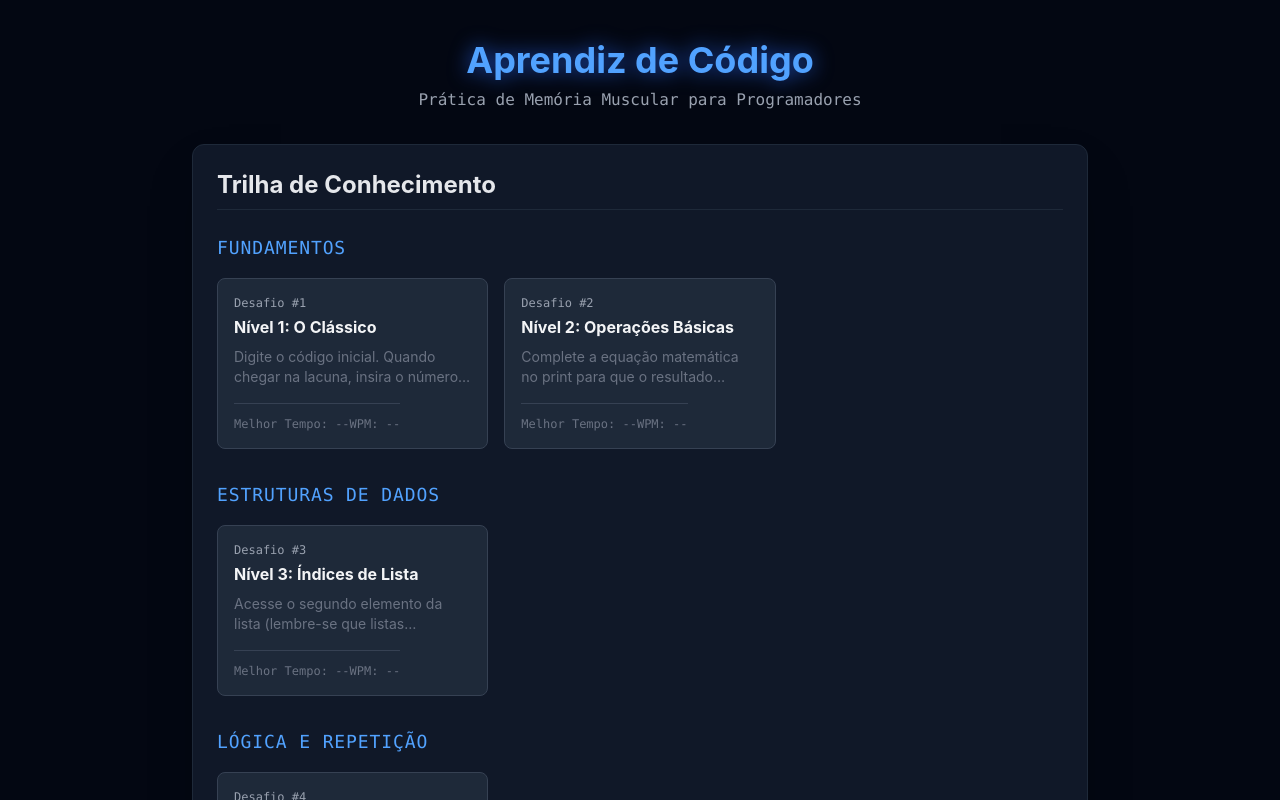
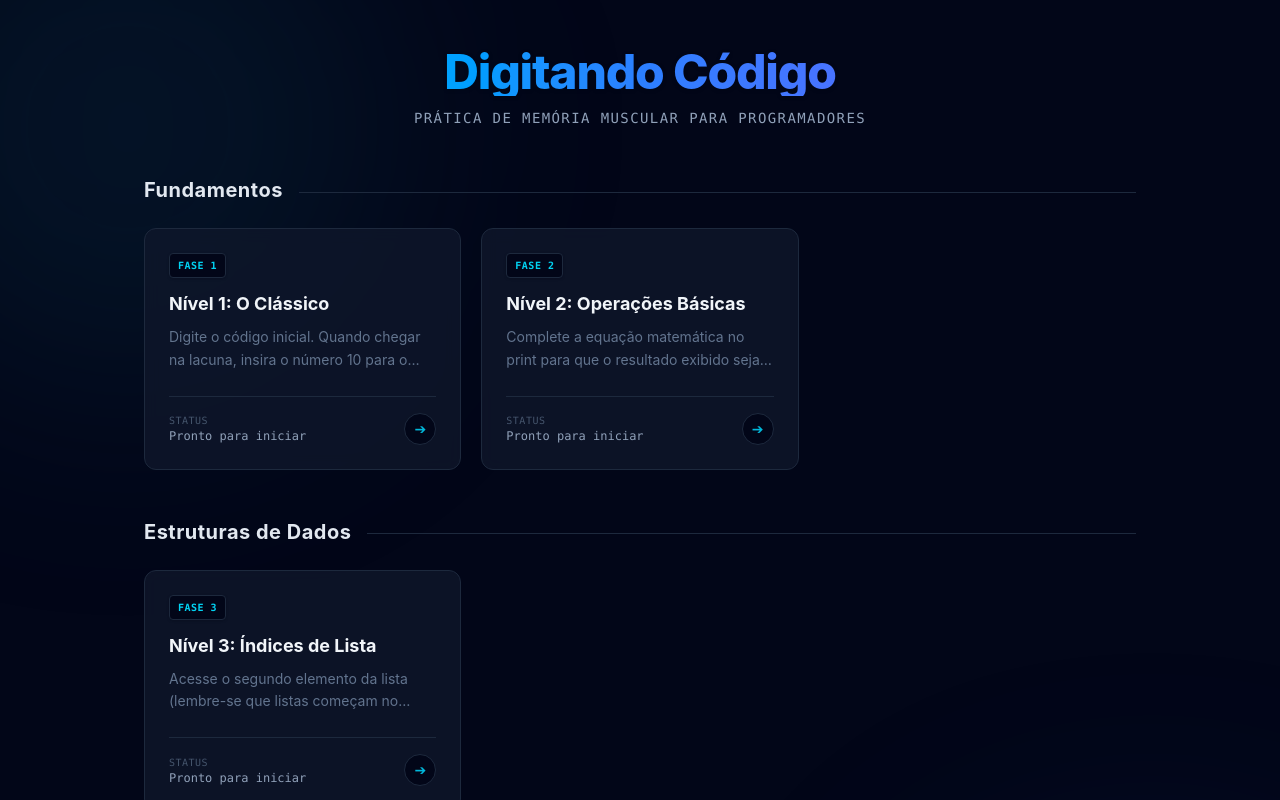
Before and after one commit to lucasdlima/digitando-codigo, a React (Vite) app: page / in a window 1280 px wide. Shown: the top 800 px of the page. Built offline with nearby package versions, Linux system fonts and the light colour scheme.

Commit message:
feat: enhance App and MenuInicial components with improved layout and styling

```diff
--- a/src/App.tsx
+++ b/src/App.tsx
@@ -1,7 +1,7 @@
 import TelaDeCodigo from './components/TelaDeCodigo';
 import TecladoVirtual from './components/TecladoVirtual';
 import PainelMetricas from './components/PainelMetricas';
-import MenuInicial from './components/MenuInicial'; // <-- Importa o menu
+import MenuInicial from './components/MenuInicial';
 import { useGameStore } from './store/useGameStore';
 
 function App() {
@@ -9,36 +9,49 @@ function App() {
 
   const handleReiniciar = (e: React.MouseEvent<HTMLButtonElement>) => {
     e.currentTarget.blur();
-    // Reinicia acionando a própria fase novamente
     useGameStore.getState().iniciarDesafio(desafioAtual);
   };
 
   return (
-    <div className="min-h-screen flex flex-col items-center justify-center py-10 bg-gray-950 text-gray-100">
+    <div className="min-h-screen flex flex-col items-center py-12 bg-slate-950 text-slate-300 selection:bg-cyan-900 selection:text-cyan-50 relative overflow-hidden font-sans">
 
-      <div className="text-center mb-8">
-        <h1 className="text-4xl font-bold text-blue-400 mb-2 drop-shadow-[0_0_10px_rgba(37,99,235,0.8)]">
-          Aprendiz de Código
+      {/* Efeito de luz de fundo (Glow) para estética moderna */}
+      <div className="absolute top-[-10%] left-[-10%] w-[40%] h-[40%] bg-cyan-900/20 rounded-full blur-[120px] pointer-events-none"></div>
+      <div className="absolute bottom-[-10%] right-[-10%] w-[40%] h-[40%] bg-blue-900/20 rounded-full blur-[120px] pointer-events-none"></div>
+
+      <div className="w-full max-w-5xl px-4 z-10 flex flex-col items-center">
+
+        {/* Header Global */}
+        <div className="text-center mb-12 w-full">
+          <h1 className="text-5xl font-extrabold mb-3 tracking-tight text-transparent bg-clip-text bg-gradient-to-r from-cyan-400 via-blue-500 to-indigo-500 drop-shadow-sm">
+            Digitando Código
           </h1>
-        <p className="text-gray-400 font-mono">Prática de Memória Muscular para Programadores</p>
+          <p className="text-slate-400 font-mono text-sm uppercase tracking-widest">
+            Prática de Memória Muscular para Programadores
+          </p>
         </div>
 
         {/* ROTEAMENTO DE TELA VIA ESTADO */}
         {telaAtual === 'MENU' ? (
           <MenuInicial />
         ) : (
-        <>
-          <div className="w-full max-w-4xl flex justify-between items-end mb-4 px-2">
+          <div className="w-full flex flex-col items-center animate-fade-in">
+
+            {/* Header da Fase */}
+            <div className="w-full max-w-4xl flex justify-between items-start md:items-end mb-6 px-6 py-5 bg-slate-900/80 border border-slate-800 rounded-xl backdrop-blur-md shadow-lg">
               <div>
-              <h2 className="text-xl font-bold text-blue-300">{desafioAtual.titulo}</h2>
-              <p className="text-gray-400 mt-1 max-w-2xl">{desafioAtual.instrucao}</p>
+                <span className="text-[11px] font-mono text-cyan-500 font-bold uppercase tracking-widest mb-1 block">
+                  {desafioAtual.categoria}
+                </span>
+                <h2 className="text-2xl font-bold text-slate-100">{desafioAtual.titulo}</h2>
+                <p className="text-slate-400 mt-1 text-sm max-w-2xl leading-relaxed">{desafioAtual.instrucao}</p>
               </div>
 
               <button
                 onClick={voltarParaMenu}
-              className="text-gray-500 hover:text-gray-300 font-mono text-sm underline transition-colors"
+                className="text-slate-500 hover:text-cyan-400 font-mono text-sm transition-colors flex items-center gap-2 group mt-4 md:mt-0"
               >
-              ← Voltar ao Menu
+                <span className="group-hover:-translate-x-1 transition-transform">←</span> Menu
               </button>
             </div>
 
@@ -47,28 +60,28 @@ function App() {
             {status === 'CONCLUIDO' ? <PainelMetricas /> : <TecladoVirtual />}
 
             {/* Botões Inferiores */}
-          <div className="flex gap-4 mt-8">
+            <div className="flex gap-4 mt-10">
               <button
                 type="button"
                 onClick={handleReiniciar}
-              className="px-6 py-2 bg-gray-800 hover:bg-gray-700 text-gray-300 font-mono rounded-md border border-gray-600 transition-colors"
+                className="px-6 py-2.5 bg-slate-900 hover:bg-slate-800 text-slate-300 font-mono text-sm rounded-lg border border-slate-700 hover:border-slate-500 transition-all shadow-sm"
               >
-              Reiniciar Script
+                ⟳ Reiniciar Script
               </button>
 
               {status === 'CONCLUIDO' && (
                 <button
                   type="button"
                   onClick={voltarParaMenu}
-                className="px-6 py-2 bg-blue-600 hover:bg-blue-500 text-white font-bold font-mono rounded-md shadow-[0_0_15px_rgba(37,99,235,0.4)] transition-all transform hover:scale-105"
+                  className="px-8 py-2.5 bg-gradient-to-r from-cyan-600 to-blue-600 hover:from-cyan-500 hover:to-blue-500 text-white font-bold font-mono text-sm rounded-lg shadow-[0_0_20px_rgba(8,145,178,0.3)] transition-all transform hover:scale-105"
                 >
                   Concluir e Voltar ➔
                 </button>
               )}
             </div>
-        </>
+          </div>
         )}
-
+      </div>
     </div>
   );
 }
--- a/src/components/MenuInicial.tsx
+++ b/src/components/MenuInicial.tsx
@@ -5,56 +5,62 @@ import type { Desafio } from '../types/game';
 export default function MenuInicial() {
   const { iniciarDesafio } = useGameStore();
 
-  // Agrupa os desafios do JSON por categoria automaticamente
   const desafiosPorCategoria = (desafiosData as Desafio[]).reduce((acumulador, desafio) => {
-    if (!acumulador[desafio.categoria]) {
-      acumulador[desafio.categoria] = [];
-    }
+    if (!acumulador[desafio.categoria]) acumulador[desafio.categoria] = [];
     acumulador[desafio.categoria].push(desafio);
     return acumulador;
   }, {} as Record<string, Desafio[]>);
 
   return (
-    <div className="w-full max-w-4xl mx-auto p-6 bg-gray-900 rounded-xl border border-gray-800 shadow-2xl animate-fade-in">
-      <h2 className="text-2xl font-bold text-gray-200 mb-6 border-b border-gray-800 pb-2">
-        Trilha de Conhecimento
-      </h2>
+    <div className="w-full flex flex-col gap-12 animate-fade-in pb-10">
+      {Object.entries(desafiosPorCategoria).map(([categoria, desafios]) => (
+        <section key={categoria} className="w-full relative">
 
-      <div className="flex flex-col gap-8">
-        {Object.entries(desafiosPorCategoria).map(([categoria, desafios]) => (
-          <div key={categoria}>
-            <h3 className="text-lg font-mono text-blue-400 mb-4 tracking-wider uppercase">
+          <div className="flex items-center gap-4 mb-6">
+            <h3 className="text-xl font-bold text-slate-200 tracking-wide">
               {categoria}
             </h3>
+            <div className="h-px bg-slate-800 flex-1 mt-1"></div>
+          </div>
 
-            <div className="grid grid-cols-1 md:grid-cols-2 lg:grid-cols-3 gap-4">
+          <div className="grid grid-cols-1 md:grid-cols-2 lg:grid-cols-3 gap-5">
             {desafios.map((desafio) => (
               <button
                 key={desafio.id}
                 onClick={() => iniciarDesafio(desafio)}
-                  className="flex flex-col text-left p-4 bg-gray-800 hover:bg-gray-750 border border-gray-700 hover:border-blue-500 rounded-lg transition-all duration-200 group hover:shadow-[0_0_15px_rgba(37,99,235,0.2)] hover:-translate-y-1"
+                className="flex flex-col text-left p-6 bg-slate-900/80 backdrop-blur-sm border border-slate-800 hover:border-cyan-500/50 rounded-xl transition-all duration-300 group hover:shadow-[0_8px_30px_rgba(8,145,178,0.15)] hover:-translate-y-1 relative overflow-hidden"
               >
-                  <span className="text-gray-400 text-xs font-mono mb-1 group-hover:text-blue-300">
-                    Desafio #{desafio.id}
+                {/* Borda superior interativa */}
+                <div className="absolute top-0 left-0 w-full h-1 bg-gradient-to-r from-transparent via-cyan-500/0 to-transparent group-hover:via-cyan-500/80 transition-all duration-500"></div>
+
+                <div className="flex justify-between items-start w-full mb-3">
+                  <span className="bg-slate-950 text-cyan-400 border border-slate-800 px-2 py-1 rounded text-[10px] font-mono font-bold uppercase tracking-wider shadow-sm">
+                    Fase {desafio.id}
                   </span>
-                  <span className="text-gray-100 font-bold text-md mb-2">
+                </div>
+
+                <span className="text-slate-100 font-bold text-lg mb-2 group-hover:text-cyan-50 transition-colors">
                   {desafio.titulo}
                 </span>
-                  <p className="text-gray-500 text-sm line-clamp-2">
+
+                <p className="text-slate-500 text-sm line-clamp-2 leading-relaxed flex-1">
                   {desafio.instrucao}
                 </p>
 
-                  {/* Espaço reservado para os recordes futuros */}
-                  <div className="mt-4 pt-3 border-t border-gray-700 flex justify-between text-xs text-gray-500 font-mono">
-                    <span>Melhor Tempo: --</span>
-                    <span>WPM: --</span>
+                <div className="mt-6 pt-4 border-t border-slate-800 flex justify-between items-center w-full">
+                  <div className="flex flex-col">
+                    <span className="text-[10px] text-slate-600 font-mono uppercase tracking-wider">Status</span>
+                    <span className="text-xs text-slate-400 font-mono">Pronto para iniciar</span>
+                  </div>
+                  <div className="w-8 h-8 rounded-full bg-slate-950 border border-slate-800 flex items-center justify-center group-hover:bg-cyan-900/30 group-hover:border-cyan-500/40 transition-colors">
+                    <span className="text-cyan-500 text-sm leading-none transform group-hover:translate-x-0.5 transition-transform">➔</span>
+                  </div>
                 </div>
               </button>
             ))}
           </div>
-          </div>
+        </section>
       ))}
-      </div>
     </div>
   );
 }
```
Lines whose indentation alone changed are shown as unchanged.
